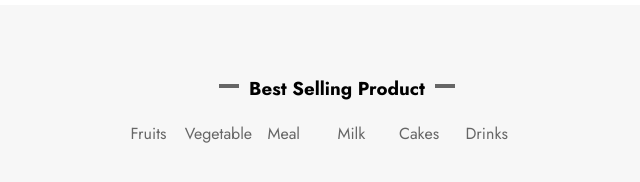
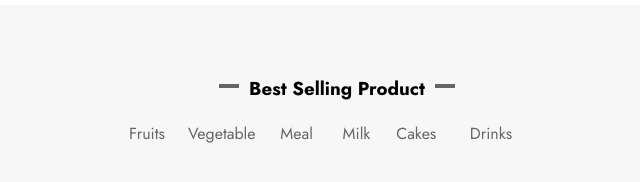
Before and after one commit to SamirS-li/SobReady, a plain HTML site: page index.html in a window 1280 px wide. Shown: the part 2140-2322 px from the top of the page, 303-943 px from the left. Drawn offline with Linux system fonts and the light colour scheme.

Commit message:
selling list li change width

```diff
--- a/css/style.css
+++ b/css/style.css
@@ -525,13 +525,18 @@ nav .logo img {
 
 .selling-list ul {
     margin: 20px 0 40px;
-    width: 440px;
+    width: 450px;
 }
 
 .selling-list li {
     display: inline-block;
-    width: calc(100% /7);
+    width: 70px;
     text-align: center;
+}
+
+.selling-list :nth-child(4) {
+    width: 40px;
+    min-width: 40px;
 }
 
 .selling-list li:hover a {
```
